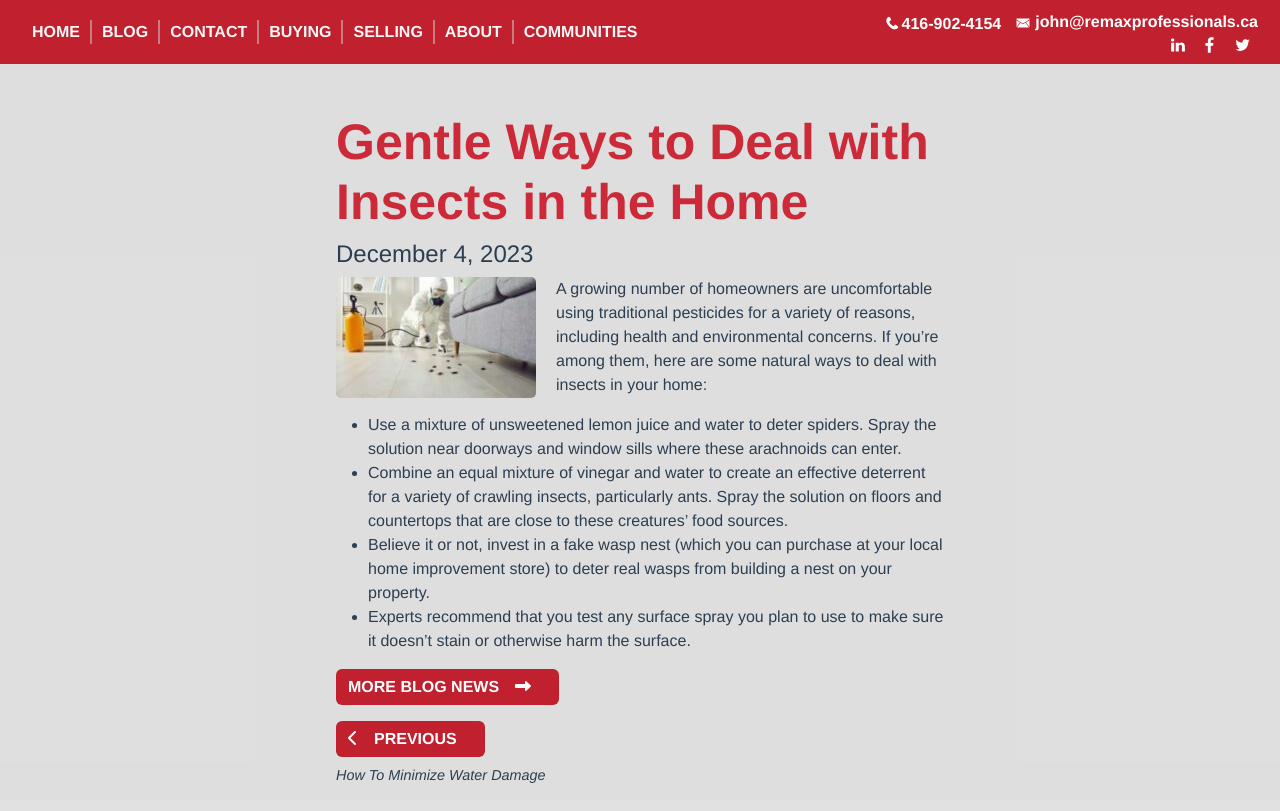
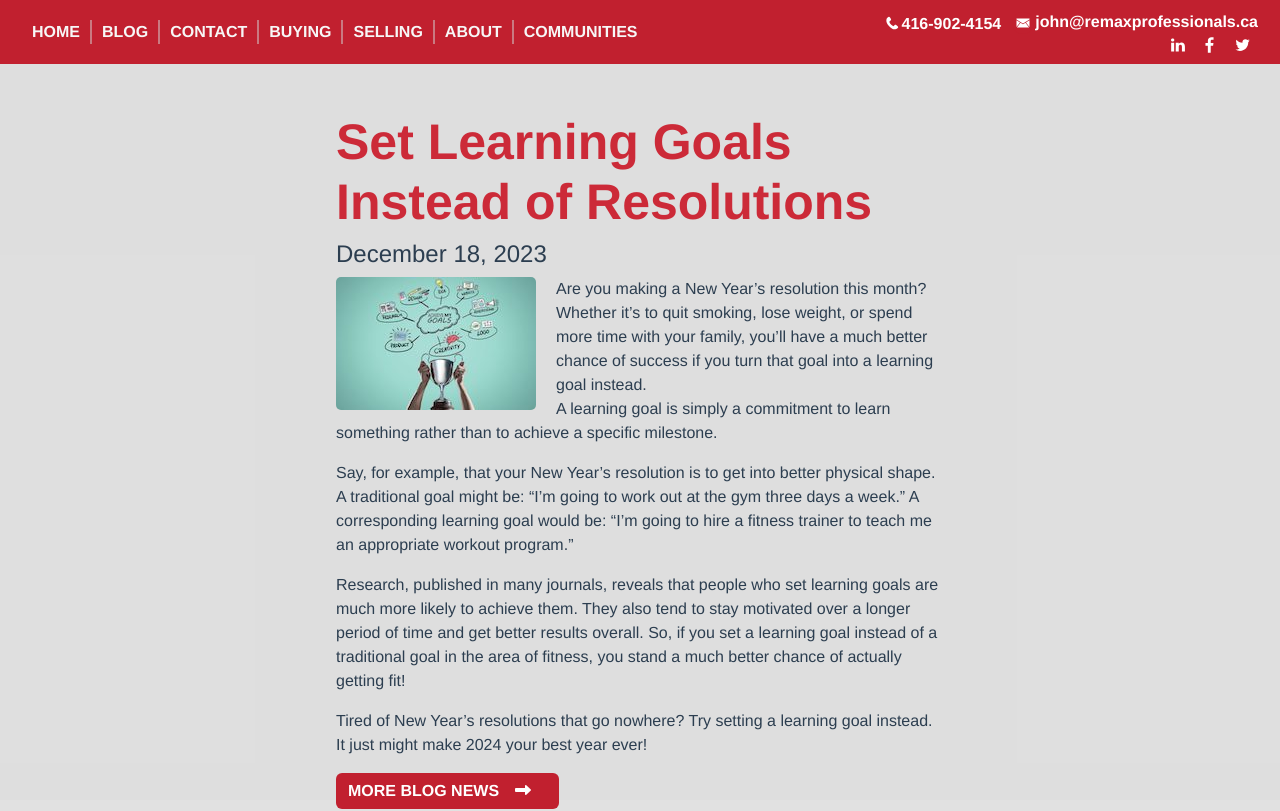
Before and after one commit to Sanparty/jmanucdoc-vue, a Vue app: page /blogposts/1 in a window 1280 px wide. Shown: the top 811 px of the page. Built offline with nearby package versions, Linux system fonts and the light colour scheme.

Commit message:
added blog 40

```diff
--- a/src/js/components/data/blogposts.ts
+++ b/src/js/components/data/blogposts.ts
@@ -723,7 +723,21 @@ const blogpost39: Blogpost = {
     image: "blog39.jpg",
     imageAlt: "Cleaning Up Insects"
 }
-const blogpostArray = [blogpost1, blogpost2, blogpost3, blogpost4, blogpost5, blogpost6, blogpost7, blogpost8, blogpost9, blogpost10, blogpost11, blogpost12, blogpost13, blogpost14, blogpost15, blogpost16, blogpost17, blogpost18, blogpost19, blogpost20, blogpost21, blogpost22, blogpost23, blogpost24, blogpost25, blogpost26, blogpost27, blogpost28, blogpost29, blogpost30, blogpost31, blogpost32, blogpost33, blogpost34, blogpost35, blogpost36, blogpost37, blogpost38, blogpost39];
+const blogpost40: Blogpost = {
+    id: "blog40",
+    blogName: "Set Learning Goals Instead of Resolutions",
+    author: "John Manucdoc",
+    date: "December 18, 2023",
+    paragraph1: "Are you making a New Year’s resolution this month? Whether it’s to quit smoking, lose weight, or spend more time with your family, you’ll have a much better chance of success if you turn that goal into a learning goal instead.",
+    content: `<p>Are you making a New Year’s resolution this month? Whether it’s to quit smoking, lose weight, or spend more time with your family, you’ll have a much better chance of success if you turn that goal into a learning goal instead.<br />A learning goal is simply a commitment to learn something rather than to achieve a specific milestone.</p>
+    <p>Say, for example, that your New Year’s resolution is to get into better physical shape. A traditional goal might be: “I’m going to work out at the gym three days a week.” A corresponding learning goal would be: “I’m going to hire a fitness trainer to teach me an appropriate workout program.”</p>
+    <p>Research, published in many journals, reveals that people who set learning goals are much more likely to achieve them. They also tend to stay motivated over a longer period of time and get better results overall. So, if you set a learning goal instead of a traditional goal in the area of fitness, you stand a much better chance of actually getting fit!</p>
+    <p>Tired of New Year’s resolutions that go nowhere? Try setting a learning goal instead. It just might make 2024 your best year ever!</p>`,
+    link: "blogpost40.html",
+    image: "blog40.jpeg",
+    imageAlt: "Setting Learning Goals"
+}
+const blogpostArray = [blogpost1, blogpost2, blogpost3, blogpost4, blogpost5, blogpost6, blogpost7, blogpost8, blogpost9, blogpost10, blogpost11, blogpost12, blogpost13, blogpost14, blogpost15, blogpost16, blogpost17, blogpost18, blogpost19, blogpost20, blogpost21, blogpost22, blogpost23, blogpost24, blogpost25, blogpost26, blogpost27, blogpost28, blogpost29, blogpost30, blogpost31, blogpost32, blogpost33, blogpost34, blogpost35, blogpost36, blogpost37, blogpost38, blogpost39, blogpost40];
 
 export default blogpostArray
 
```
Also changed, not shown: src/assets/images/blog/blog40.jpeg (added).
